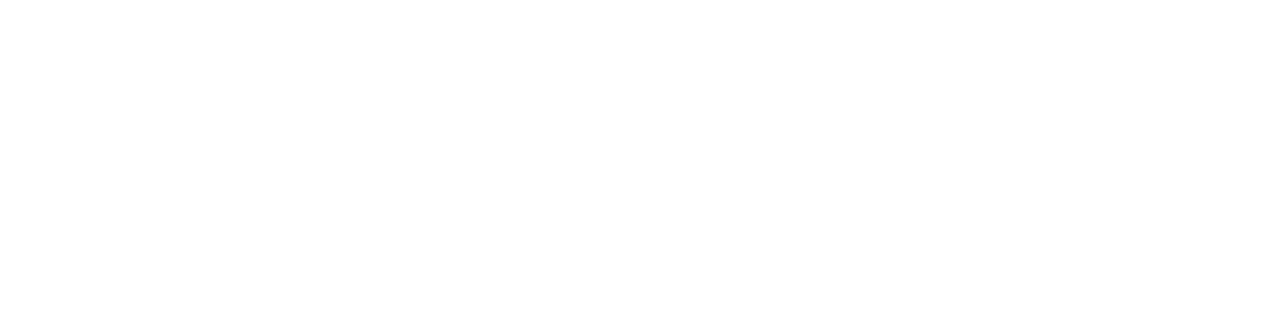
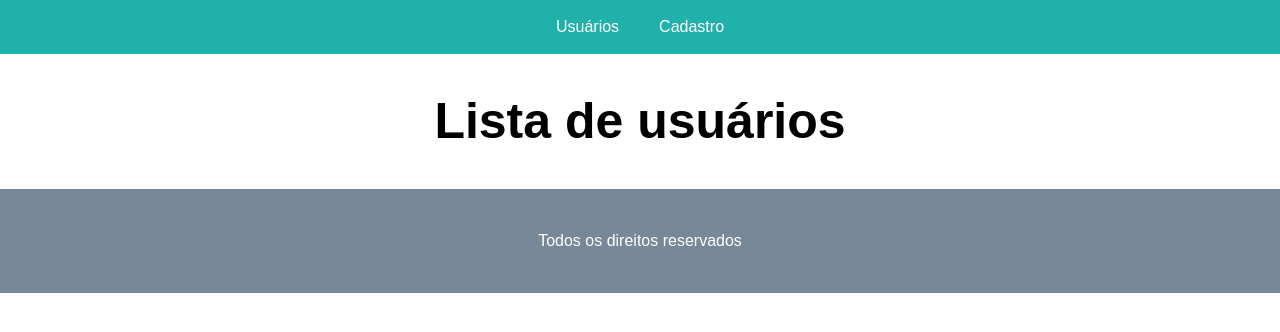
Before and after one commit to Henrique-Moreira/users, a React (Create React App) app in the folder Frontend/users/: page / in a window 1280 px wide. Shown: the top 332 px of the page. Built offline with nearby package versions, Linux system fonts and the light colour scheme.

Commit message:
criação das paginas de cadastro e de usuarios e criação das rotas

```diff
--- a/Frontend/users/package.json
+++ b/Frontend/users/package.json
@@ -8,6 +8,7 @@
     "@testing-library/user-event": "^12.8.3",
     "react": "^17.0.2",
     "react-dom": "^17.0.2",
+    "react-router-dom": "^5.2.0",
     "react-scripts": "4.0.3",
     "web-vitals": "^1.1.2"
   },
--- a/Frontend/users/public/index.html
+++ b/Frontend/users/public/index.html
@@ -2,42 +2,11 @@
 <html lang="en">
   <head>
     <meta charset="utf-8" />
-    <link rel="icon" href="%PUBLIC_URL%/favicon.ico" />
     <meta name="viewport" content="width=device-width, initial-scale=1" />
-    <meta name="theme-color" content="#000000" />
-    <meta
-      name="description"
-      content="Web site created using create-react-app"
-    />
-    <link rel="apple-touch-icon" href="%PUBLIC_URL%/logo192.png" />
-    <!--
-      manifest.json provides metadata used when your web app is installed on a
-      user's mobile device or desktop. See https://developers.google.com/web/fundamentals/web-app-manifest/
-    -->
-    <link rel="manifest" href="%PUBLIC_URL%/manifest.json" />
-    <!--
-      Notice the use of %PUBLIC_URL% in the tags above.
-      It will be replaced with the URL of the `public` folder during the build.
-      Only files inside the `public` folder can be referenced from the HTML.
-
-      Unlike "/favicon.ico" or "favicon.ico", "%PUBLIC_URL%/favicon.ico" will
-      work correctly both with client-side routing and a non-root public URL.
-      Learn how to configure a non-root public URL by running `npm run build`.
-    -->
-    <title>React App</title>
+    <title>Usuários</title>
   </head>
   <body>
     <noscript>You need to enable JavaScript to run this app.</noscript>
     <div id="root"></div>
-    <!--
-      This HTML file is a template.
-      If you open it directly in the browser, you will see an empty page.
-
-      You can add webfonts, meta tags, or analytics to this file.
-      The build step will place the bundled scripts into the <body> tag.
-
-      To begin the development, run `npm start` or `yarn start`.
-      To create a production bundle, use `npm run build` or `yarn build`.
-    -->
   </body>
 </html>
--- a/Frontend/users/src/App.js
+++ b/Frontend/users/src/App.js
@@ -1,11 +1,23 @@
 import React, { Component } from 'react';
+import Header from './components/Header';
+import Footer from './components/Footer';
+import Register from './components/Register';
+import Users from './components/Users';
+import { BrowserRouter as Router, Switch, Route } from 'react-router-dom';
 
 class App extends Component {
-  render() {
-      return (
-          <> </>
-      );
-  }
+    render() {
+        return (
+            <Router>
+                <Header />
+                <Switch>
+                <Route exact path="/"><Users /></Route>
+                <Route path="/register"><Register /></Route>
+                </Switch>
+                <Footer />
+            </Router>
+        );
+    }
 }
 
 export default App;
--- /dev/null
+++ b/Frontend/users/src/components/Footer.js
@@ -0,0 +1,13 @@
+import React, { Component } from 'react';
+
+class Footer extends Component {
+    render() {
+        return (
+            <footer>
+                <p>Todos os direitos reservados</p>
+            </footer>
+        );
+    }
+}
+
+export default Footer;
--- /dev/null
+++ b/Frontend/users/src/components/Header.js
@@ -0,0 +1,20 @@
+import React, { Component } from 'react';
+import { Link } from 'react-router-dom';
+import '../styles/styles.css';
+
+class Header extends Component {
+    render() {
+        return (
+            <header>
+                <nav>
+                    <ul>
+                    <li><Link to="/" className="menu">Usuários</Link></li>
+                    <li><Link to="/register" className="menu">Cadastro</Link></li>
+                    </ul>
+                </nav>
+            </header>
+        );
+    }
+}
+
+export default Header;
--- /dev/null
+++ b/Frontend/users/src/components/Register.js
@@ -0,0 +1,17 @@
+import React, { Component } from 'react';
+
+class Register extends Component {
+    render() {
+        return (
+            <main>
+                <section className="main">
+                    <div>
+                        <h1>Cadastro de usuários</h1>
+                    </div>
+                </section>
+            </main>
+        );
+    }
+}
+
+export default Register;
--- /dev/null
+++ b/Frontend/users/src/components/Users.js
@@ -0,0 +1,17 @@
+import React, { Component } from 'react';
+
+class Users extends Component {
+    render() {
+        return (
+            <main>
+                <section className="main">
+                    <div>
+                        <h1>Lista de usuários</h1>
+                    </div>
+                </section>
+            </main>
+        );
+    }
+}
+
+export default Users;
--- /dev/null
+++ b/Frontend/users/src/styles/styles.css
@@ -0,0 +1,44 @@
+* {
+    box-sizing: border-box;
+    margin: 0px;
+    padding: 0px;
+    font-family: Arial;
+    line-height: 1.5em;
+}
+header nav ul {
+    list-style: none;
+    display: flex;
+    justify-content: center;
+    background-color: #20B2AA;
+}
+header nav ul li .menu:link, header nav ul li .menu:visited {
+    display: inline-block;
+    text-decoration: none;
+    color:white;
+    padding:15px 20px;
+    width: 100%;
+}
+header nav ul li .menu:hover {
+    background-color: white;
+    color: #20B2AA;
+}
+
+footer {
+    background-color: #778899;
+    color: white;
+    padding: 40px;
+    text-align: center;
+}
+
+.main {
+    text-align: center;
+}
+
+.main h1{
+    font-size: 50px;
+    margin: 30px;
+}
+
+.main p{
+    margin: 60px;
+}
```
Also changed, not shown: 1 other file (tests, documents, lock files or other folders).
